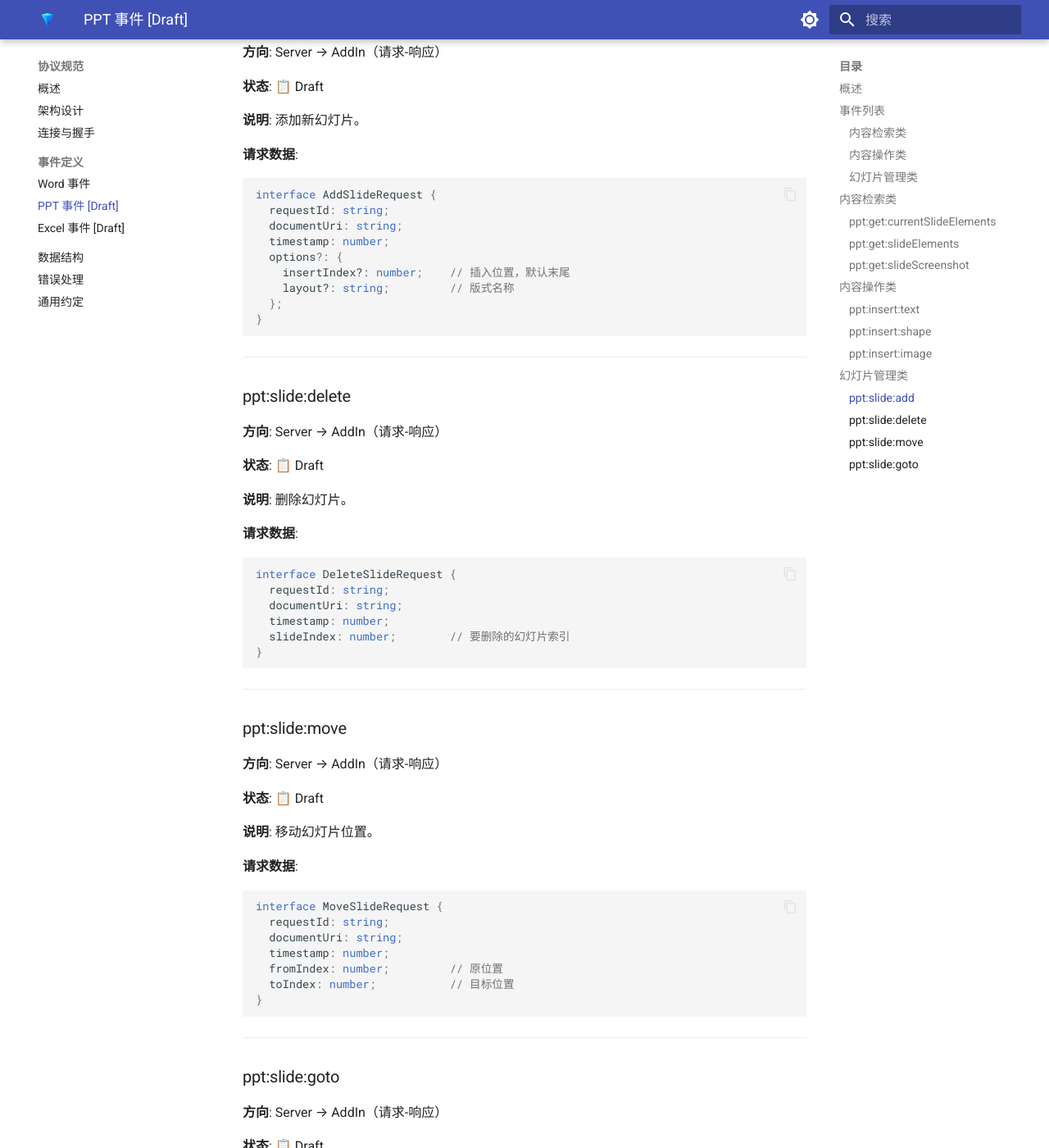
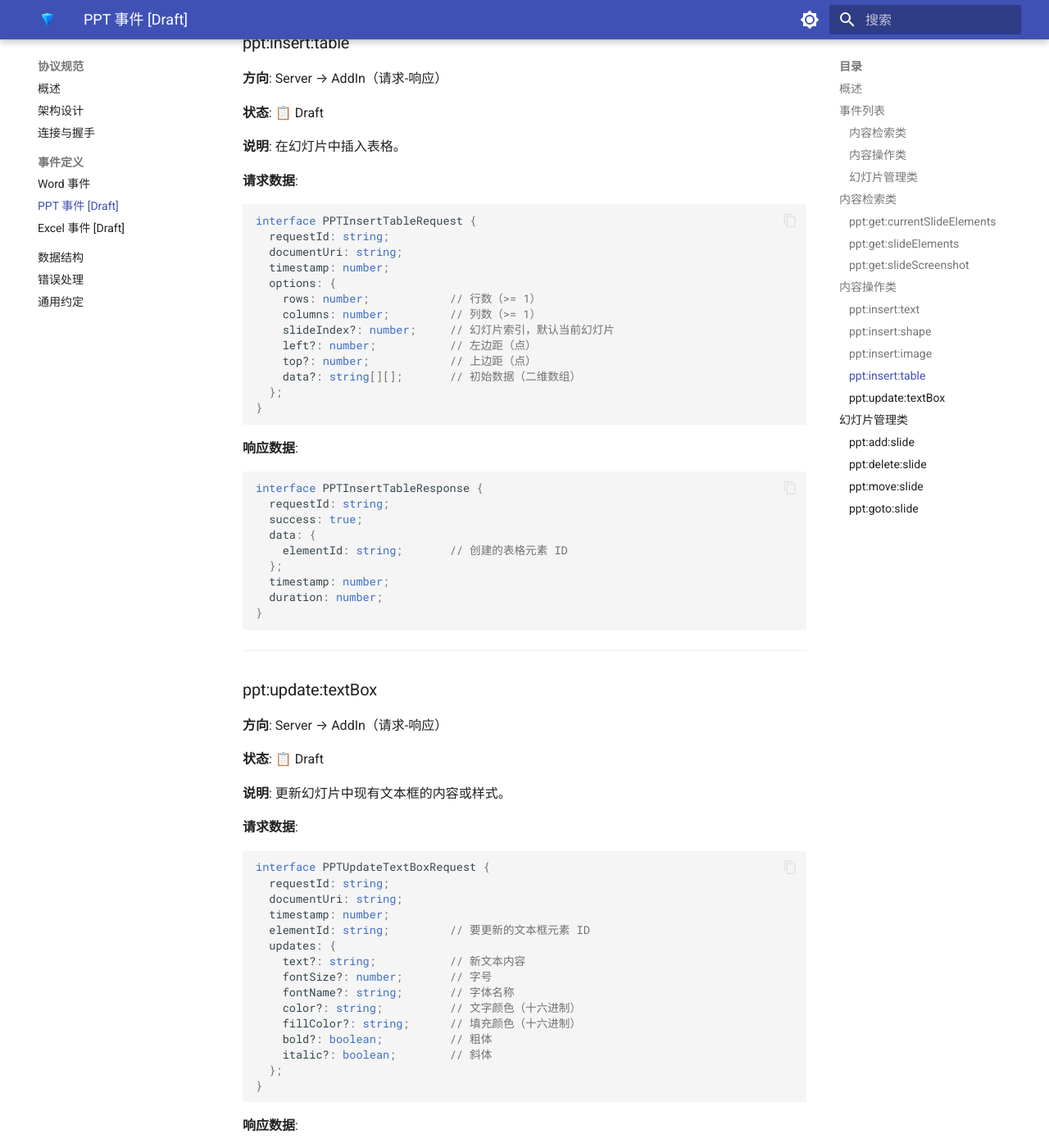
Before and after one commit to A2C-SMCP/oasp-protocol, an MkDocs documentation site: the page built from docs/specification/events-ppt.md, in a window 1280 px wide and 1400 px high, scrolled down 5191 px. Shown: the whole window at 82% size. Built offline with MkDocs 1.6.1 and Material for MkDocs 9.7.7, drawn with Linux system fonts in a browser that asks for light colours; the version menu is left out; some of the changed text lies outside the part shown.

Commit message:
Update protocol spec v0.1.1: normalize event naming and add new events
- Normalize event names to {namespace}:{action}:{target} format
- Add ppt:insert:table and ppt:update:textBox events
- Simplify ChartType and expand ShapeType definitions
- Fix error code 2002 to INVALID_TOKEN, add 2005 CONNECTION_LOST
- Fix pyproject.toml packages config for docs-only project
- Add CLAUDE.md for Claude Code guidance

Co-Authored-By: Claude Opus 4.5 <noreply@anthropic.com>

````diff
--- a/docs/specification/events-ppt.md
+++ b/docs/specification/events-ppt.md
@@ -24,15 +24,17 @@
 | [ppt:insert:text](#pptinserttext) | 📋 Draft | 插入文本 |
 | [ppt:insert:shape](#pptinsertshape) | 📋 Draft | 插入形状 |
 | [ppt:insert:image](#pptinsertimage) | 📋 Draft | 插入图片 |
+| [ppt:insert:table](#pptinserttable) | 📋 Draft | 插入表格 |
+| [ppt:update:textBox](#pptupdatetextbox) | 📋 Draft | 更新文本框 |
 
 ### 幻灯片管理类
 
 | 事件名 | 状态 | 说明 |
 |--------|------|------|
-| [ppt:slide:add](#pptslideadd) | 📋 Draft | 添加幻灯片 |
-| [ppt:slide:delete](#pptslidedelete) | 📋 Draft | 删除幻灯片 |
-| [ppt:slide:move](#pptslidemove) | 📋 Draft | 移动幻灯片 |
-| [ppt:slide:goto](#pptslidegoto) | 📋 Draft | 跳转到幻灯片 |
+| [ppt:add:slide](#pptaddslide) | 📋 Draft | 添加幻灯片 |
+| [ppt:delete:slide](#pptdeleteslide) | 📋 Draft | 删除幻灯片 |
+| [ppt:move:slide](#pptmoveslide) | 📋 Draft | 移动幻灯片 |
+| [ppt:goto:slide](#pptgotoslide) | 📋 Draft | 跳转到幻灯片 |
 
 ---
 
@@ -229,9 +231,95 @@ interface PPTInsertImageRequest {
 
 ---
 
+### ppt:insert:table
+
+**方向**: Server → AddIn（请求-响应）
+
+**状态**: 📋 Draft
+
+**说明**: 在幻灯片中插入表格。
+
+**请求数据**:
+
+```typescript
+interface PPTInsertTableRequest {
+  requestId: string;
+  documentUri: string;
+  timestamp: number;
+  options: {
+    rows: number;            // 行数（>= 1）
+    columns: number;         // 列数（>= 1）
+    slideIndex?: number;     // 幻灯片索引，默认当前幻灯片
+    left?: number;           // 左边距（点）
+    top?: number;            // 上边距（点）
+    data?: string[][];       // 初始数据（二维数组）
+  };
+}
+```
+
+**响应数据**:
+
+```typescript
+interface PPTInsertTableResponse {
+  requestId: string;
+  success: true;
+  data: {
+    elementId: string;       // 创建的表格元素 ID
+  };
+  timestamp: number;
+  duration: number;
+}
+```
+
+---
+
+### ppt:update:textBox
+
+**方向**: Server → AddIn（请求-响应）
+
+**状态**: 📋 Draft
+
+**说明**: 更新幻灯片中现有文本框的内容或样式。
+
+**请求数据**:
+
+```typescript
+interface PPTUpdateTextBoxRequest {
+  requestId: string;
+  documentUri: string;
+  timestamp: number;
+  elementId: string;         // 要更新的文本框元素 ID
+  updates: {
+    text?: string;           // 新文本内容
+    fontSize?: number;       // 字号
+    fontName?: string;       // 字体名称
+    color?: string;          // 文字颜色（十六进制）
+    fillColor?: string;      // 填充颜色（十六进制）
+    bold?: boolean;          // 粗体
+    italic?: boolean;        // 斜体
+  };
+}
+```
+
+**响应数据**:
+
+```typescript
+interface PPTUpdateTextBoxResponse {
+  requestId: string;
+  success: true;
+  data: {
+    elementId: string;       // 更新的元素 ID
+  };
+  timestamp: number;
+  duration: number;
+}
+```
+
+---
+
 ## 幻灯片管理类
 
-### ppt:slide:add
+### ppt:add:slide
 
 **方向**: Server → AddIn（请求-响应）
 
@@ -255,7 +343,7 @@ interface AddSlideRequest {
 
 ---
 
-### ppt:slide:delete
+### ppt:delete:slide
 
 **方向**: Server → AddIn（请求-响应）
 
@@ -276,7 +364,7 @@ interface DeleteSlideRequest {
 
 ---
 
-### ppt:slide:move
+### ppt:move:slide
 
 **方向**: Server → AddIn（请求-响应）
 
@@ -298,7 +386,7 @@ interface MoveSlideRequest {
 
 ---
 
-### ppt:slide:goto
+### ppt:goto:slide
 
 **方向**: Server → AddIn（请求-响应）
 
--- a/pyproject.toml
+++ b/pyproject.toml
@@ -22,4 +22,5 @@ requires = ["hatchling"]
 build-backend = "hatchling.build"
 
 [tool.hatch.build.targets.wheel]
-packages = []
+# 纯文档项目，仅包含 scripts 目录用于部署脚本
+packages = ["scripts"]
````
Also changed, not shown: CLAUDE.md (added, +74 -0 lines), docs/appendix/changelog.md (+41 -0 lines), docs/specification/data-structures.md (+7 -5 lines), docs/specification/error-handling.md (+2 -1 lines), docs/specification/events-excel.md (+12 -12 lines), 1 other file.
